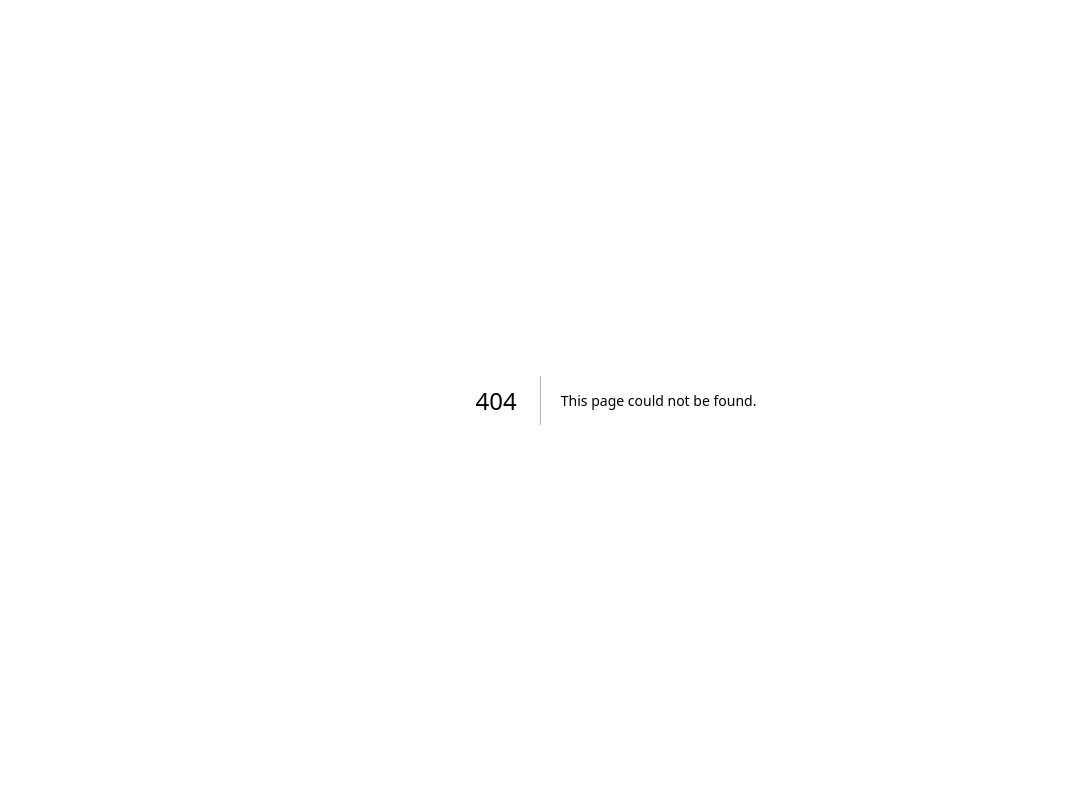
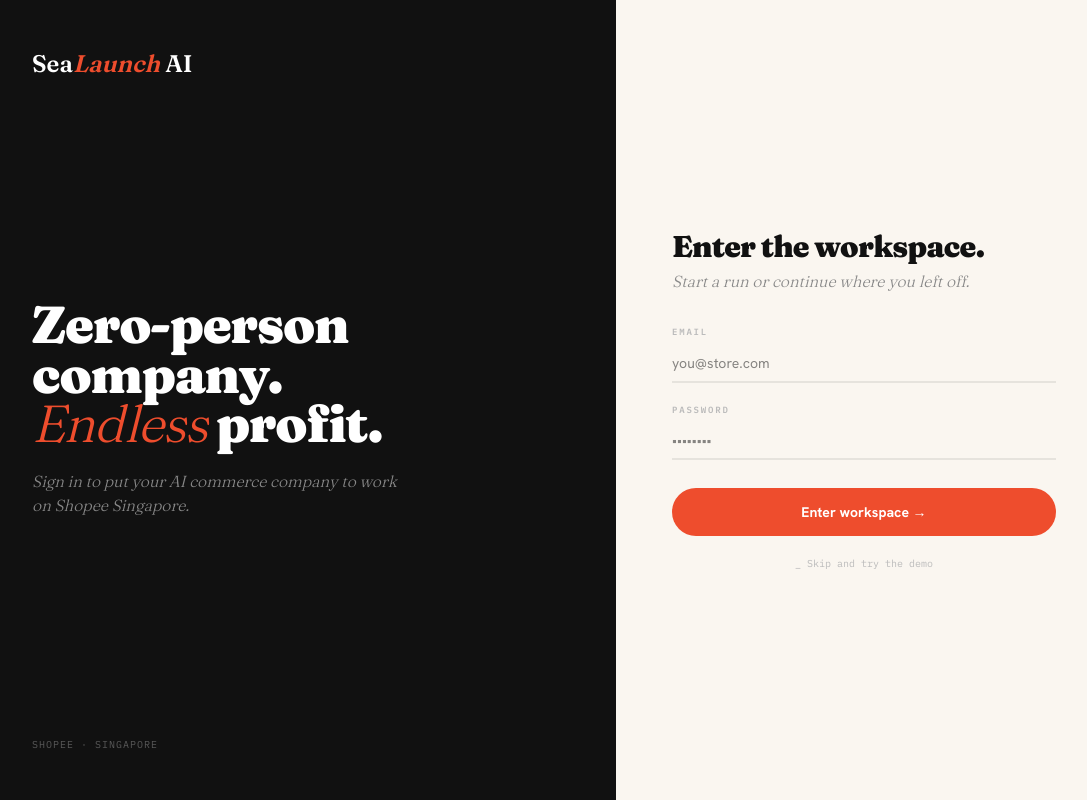
Before and after one commit to mayimian123/CodexHackathon_SEALaunch, a Next.js app: page /login in a window 1280 px wide. Before the commit this address had no page. Shown: the whole page, without its empty margins (24-1111 px from the left). Built offline with nearby package versions, Linux system fonts and the light colour scheme.

Commit message:
feat: Login / Entry page with split brand panel

```diff
--- /dev/null
+++ b/src/app/login/page.tsx
@@ -0,0 +1,75 @@
+"use client";
+
+import Link from "next/link";
+
+export default function LoginPage() {
+  return (
+    <main className="grid min-h-screen grid-cols-2">
+      {/* Left brand panel */}
+      <div className="flex flex-col justify-between bg-ink px-14 py-12">
+        <Link href="/" className="font-display text-2xl font-semibold text-white">
+          Sea<span className="italic text-orange">Launch</span> AI
+        </Link>
+        <div>
+          <h1 className="font-display text-[52px] font-black leading-[0.95] tracking-tight text-white">
+            Zero-person
+            <br />
+            company.
+            <br />
+            <span className="font-light italic text-orange">Endless</span> profit.
+          </h1>
+          <p className="font-display text-base font-light italic text-white/50 mt-5 max-w-sm">
+            Sign in to put your AI commerce company to work on Shopee Singapore.
+          </p>
+        </div>
+        <p className="font-mono text-[10px] tracking-widest text-white/30 uppercase">
+          Shopee · Singapore
+        </p>
+      </div>
+
+      {/* Right form */}
+      <div className="flex flex-col justify-center bg-ivory px-14">
+        <h2 className="font-display text-3xl font-black tracking-tight text-ink mb-1">
+          Enter the workspace.
+        </h2>
+        <p className="font-display text-base font-light italic text-ink-soft mb-8">
+          Start a run or continue where you left off.
+        </p>
+        <div className="flex max-w-sm flex-col gap-5">
+          <label className="flex flex-col gap-1.5">
+            <span className="font-mono text-[9px] font-semibold uppercase tracking-[0.2em] text-ink-faint">
+              Email
+            </span>
+            <input
+              type="email"
+              placeholder="you@store.com"
+              className="border-b-2 hairline bg-transparent py-2 text-sm text-ink outline-none focus:border-orange"
+            />
+          </label>
+          <label className="flex flex-col gap-1.5">
+            <span className="font-mono text-[9px] font-semibold uppercase tracking-[0.2em] text-ink-faint">
+              Password
+            </span>
+            <input
+              type="password"
+              placeholder="••••••••"
+              className="border-b-2 hairline bg-transparent py-2 text-sm text-ink outline-none focus:border-orange"
+            />
+          </label>
+          <Link
+            href="/app/brief"
+            className="mt-2 rounded-full bg-orange px-6 py-3.5 text-center text-sm font-bold text-white"
+          >
+            Enter workspace →
+          </Link>
+          <Link
+            href="/app/brief"
+            className="text-center font-mono text-[10px] text-ink-faint"
+          >
+            _ Skip and try the demo
+          </Link>
+        </div>
+      </div>
+    </main>
+  );
+}
```
